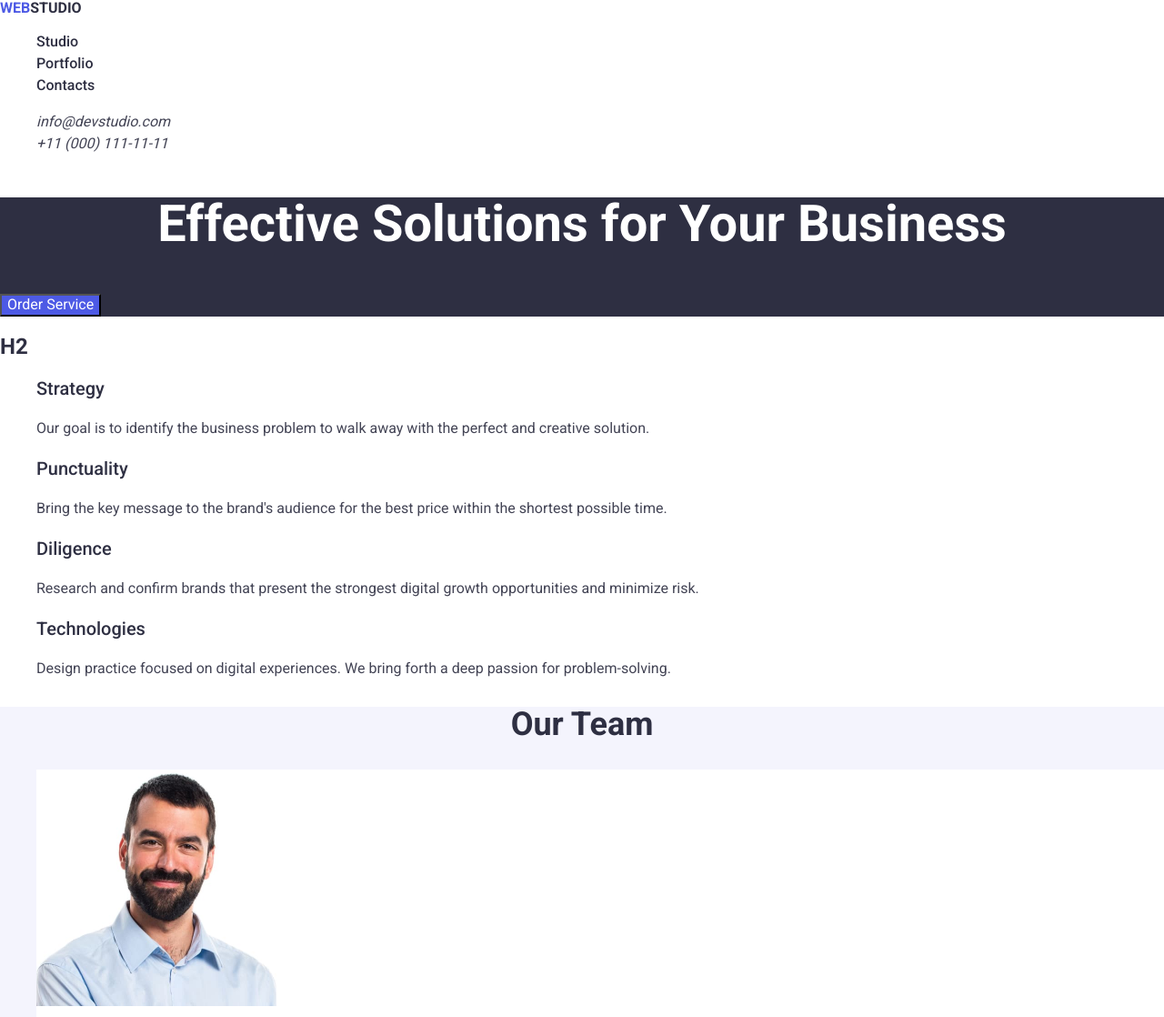
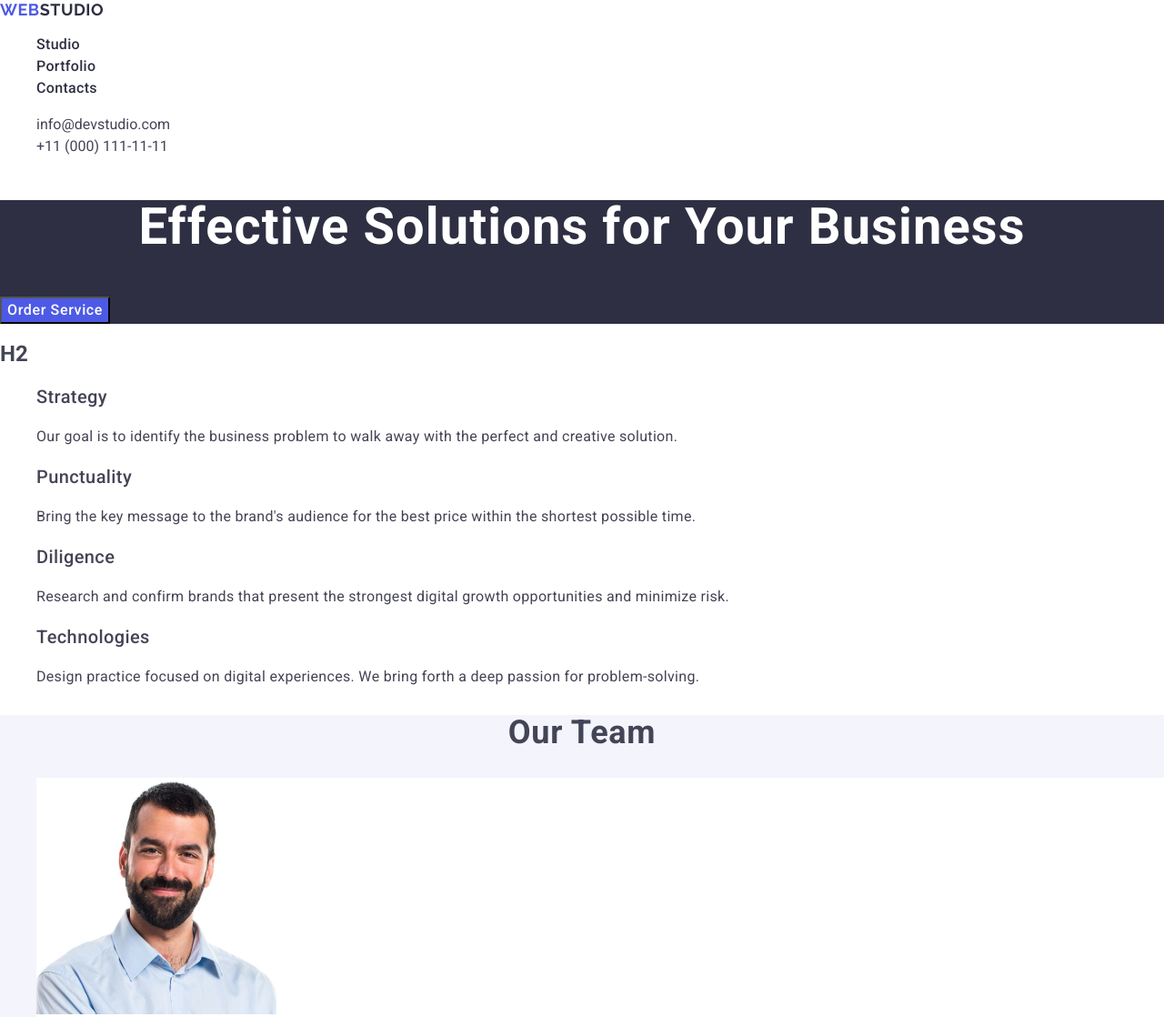
Before and after one commit to olgaferubko/goit-markup-hw-02, a plain HTML site: page index.html in a window 1280 px wide. Shown: the top 1118 px of the page at 91% size. Drawn offline with nearby package versions, Linux system fonts and the light colour scheme.

Commit message:
Update index.html and styles.css

```diff
--- a/css/styles.css
+++ b/css/styles.css
@@ -1,6 +1,6 @@
 body {
    font-family: "Roboto", sans-serif;
-   color: #2E2F42;
+   color: #434455;
    background-color: white;
 }
 
@@ -9,19 +9,25 @@ ul {
 }
 
 .web-logo {
+    font-family: "Raleway", sans-serif;
     color: #4D5AE5;
     font-weight: 700;
-    font-size: 18;
+    font-size: 18px;
     text-transform: uppercase;
     text-decoration: none;
+    line-height: 1.17;
+    letter-spacing: 0.03em;
 }
 
 .logo {
+    font-family: "Raleway", sans-serif;
     color: #2E2F42;
     font-weight: 700;
-    font-size: 18;
+    font-size: 18px;
     text-transform: uppercase;
     text-decoration: none;
+    line-height: 1.17;
+    letter-spacing: 0.03em;
 }
 
 .page-nav .link {
@@ -30,6 +36,7 @@ ul {
     text-decoration: none;
     line-height: 1.5;
     color: #2E2F42;
+    letter-spacing: 0.02em;
 }
 
 .page-nav .link:active {
@@ -42,11 +49,16 @@ ul {
     text-decoration: underline;
 }
 
+.info {
+    font-style: normal;
+}
+
 .page-address .link {
     font-size: 16px;
     text-decoration: none;
     color: #434455;
     line-height: 1.5;
+    letter-spacing: 0.02em:
 }
 
 .page-address .link:hover,
@@ -65,12 +77,16 @@ ul {
     font-weight: 700;
     line-height: 1.07;
     text-align: center;
+    letter-spacing: 0.02em;
 }
 
 .button-item {
     cursor: pointer;
     background-color: #4D5AE5;
     color: white;
+    font-weight: 500;
+    line-height: 1.5;
+    letter-spacing: 0.04em;
 }
 
 .button-item:hover,
@@ -85,13 +101,14 @@ ul {
     font-weight: 500;
     line-height: 1.2;
     text-align: left;
+    letter-spacing: 0.02em;
 }
 
 .points .point-text {
     font-size: 16px;
     line-height: 1.5;
-    justify-content: left;
     color: #434455;
+    letter-spacing: 0.02em;
 }
 
 .background-team {
@@ -102,8 +119,10 @@ ul {
 .team-title {
     font-size: 36px;
     font-weight: 700;
-    line-height: 1.1;
+    line-height: 1.11;
     text-align: center;
+    letter-spacing: 0.02em;
+    letter-spacing: 0.02em;
 }
 
 .background-card {
@@ -115,19 +134,23 @@ ul {
     font-weight: 500;
     line-height: 1.2;
     color: #2E2F42;
+    letter-spacing: 0.02em;
 }
 
 .background-card .job {
     font-size: 16px;
     line-height: 1.5;
     color: #434455;
+    letter-spacing: 0.02em;
 }
 
 .portfolio-title {
     font-size: 36px;
     font-weight: 700;
-    line-height: 1.1;
+    line-height: 1.11;
     text-align: center;
+    letter-spacing: 0.02em;
+    text-transform: capitalize;
 }
 
 .background-port {
@@ -138,24 +161,31 @@ ul {
     font-size: 20px;
     font-weight: 500;
     line-height: 1.2;
+    letter-spacing: 0.02em;
 }
 
 .type {
     font-size: 16px;
     line-height: 1.5;
     color: #434455;
+    letter-spacing: 0.02em;
 }
 
-footer {
+.color-footer {
     background-color: #2E2F42;
 }
 
 .logo-low {
     color: #F4F4FD;
+    font-family: "Raleway", sans-serif;
+    font-size: 18px;
+    line-height: 1.17;
+    letter-spacing: 0.03em;
 }
 
 .motto {
     color: #F4F4FD;
     font-size: 16px;
     line-height: 1.5;
+    letter-spacing: 0.02em;
 }
--- a/index.html
+++ b/index.html
@@ -26,13 +26,13 @@
           >Web<span class="logo">Studio</span>
         </a>
         <ul class="page-nav">
-          <li><a href="" class="link">Studio</a></li>
-          <li><a href="" class="link">Portfolio</a></li>
-          <li><a href="" class="link">Contacts</a></li>
+          <li><a href="./index.html" class="link">Studio</a></li>
+          <li><a href="./index.html" class="link">Portfolio</a></li>
+          <li><a href="./index.html" class="link">Contacts</a></li>
         </ul>
       </nav>
 
-      <address>
+      <address class="info">
         <ul class="page-address">
           <li>
             <a href="mailto:info@devstudio.com" class="link"
@@ -199,7 +199,7 @@
       </section>
     </main>
 
-    <footer>
+    <footer class="color-footer">
       <a href="./index.html" class="web-logo"
         >Web<span class="logo-low">Studio</span>
       </a>
```
